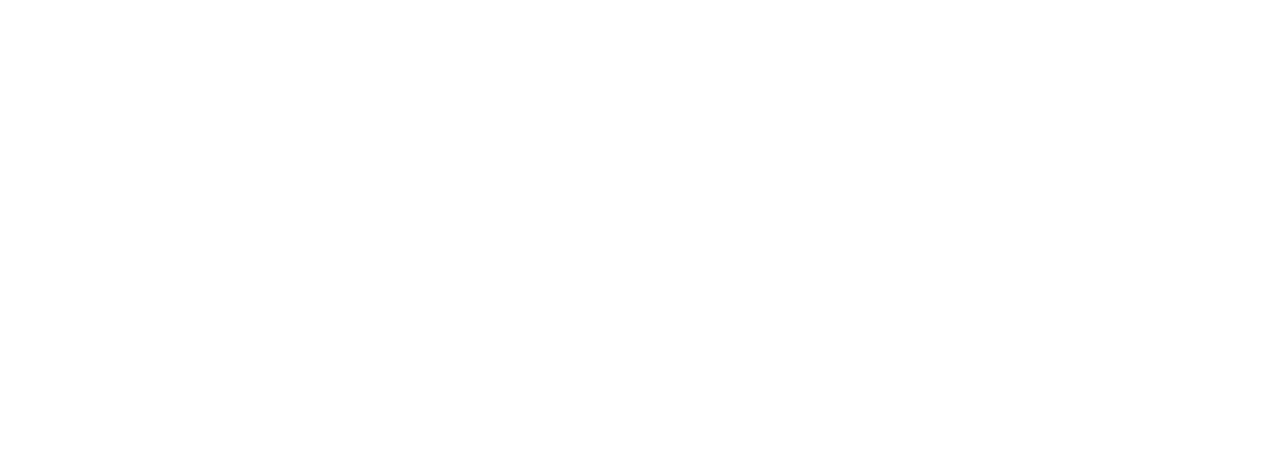
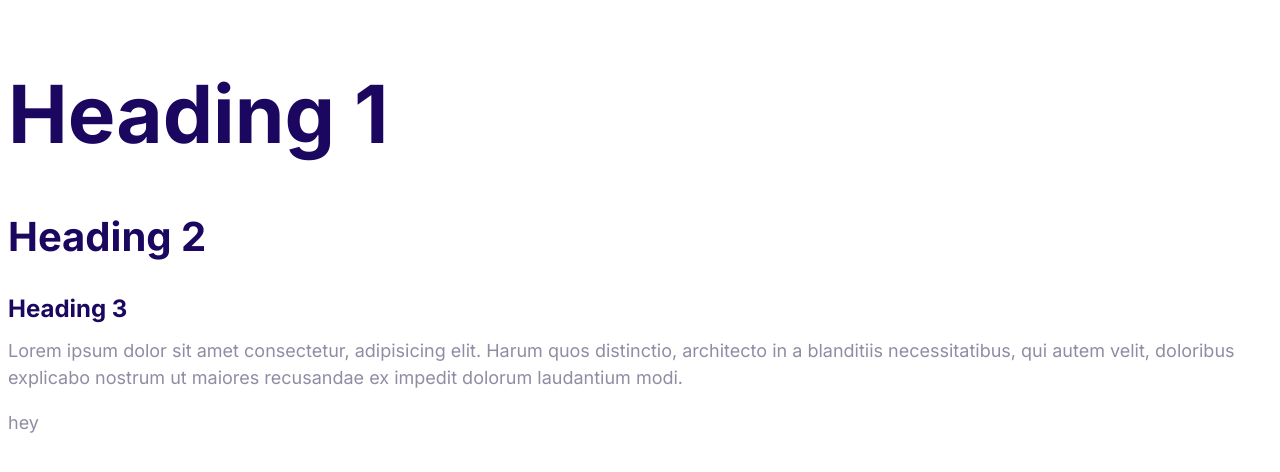
Before and after one commit to lugen4ro/html_project, a plain HTML site: page index.html in a window 1280 px wide. Drawn offline with Linux system fonts and the light colour scheme.

Commit message:
Defined font styles for headings and main text

```diff
--- a/css/styles.css
+++ b/css/styles.css
@@ -1,3 +1,4 @@
+/* Pseudoelement for root which tends to be html */
 :root {
     --color-primary: #2584ff;
     --color-secondary: #00d9ff;
@@ -5,3 +6,57 @@
     --color-headings: #1b0760;
     --color-body: #918ca4;
 }
+
+html {
+    /* To make 1rem = 10px for default settings (Default browser font-size is 16px)*/
+    font-size: 62.5%;
+}
+
+body {
+    font-family: Inter, Arial, Helvetica, sans-serif;
+    color: var(--color-body);
+    font-size: 2.4rem; /* Main text size */
+    line-height: 1.5; /* 1.5 times the current font-size */
+}
+
+h1,
+h2,
+h3 {
+    color: var(--color-headings);
+    margin-bottom: 1rem;
+}
+
+h1 {
+    font-size: 7rem;
+}
+
+h2 {
+    font-size: 4rem;
+}
+
+h3 {
+    font-size: 3rem;
+}
+
+p {
+    margin-top: 0;
+}
+
+/* Font size for larger screens */
+@media screen and (min-width: 1024px) {
+    body {
+        font-size: 1.8rem;
+    }
+
+    h1 {
+        font-size: 8rem;
+    }
+
+    h2 {
+        font-size: 4rem;
+    }
+
+    h3 {
+        font-size: 2.4rem;
+    }
+}
--- a/index.html
+++ b/index.html
@@ -4,7 +4,27 @@
         <meta charset="UTF-8" />
         <meta name="viewport" content="width=device-width, initial-scale=1.0" />
         <title>Document</title>
+
+        <!-- Get Google Fonts -->
+        <link rel="preconnect" href="https://fonts.googleapis.com" />
+        <link rel="preconnect" href="https://fonts.gstatic.com" crossorigin />
+        <link
+            href="https://fonts.googleapis.com/css2?family=Inter:wght@400;700&display=swap"
+            rel="stylesheet"
+        />
+
         <link rel="stylesheet" href="css/styles.css" />
     </head>
-    <body></body>
+    <body>
+        <h1>Heading 1</h1>
+        <h2>Heading 2</h2>
+        <h3>Heading 3</h3>
+        <p>
+            Lorem ipsum dolor sit amet consectetur, adipisicing elit. Harum quos
+            distinctio, architecto in a blanditiis necessitatibus, qui autem
+            velit, doloribus explicabo nostrum ut maiores recusandae ex impedit
+            dolorum laudantium modi.
+        </p>
+        hey
+    </body>
 </html>
```
